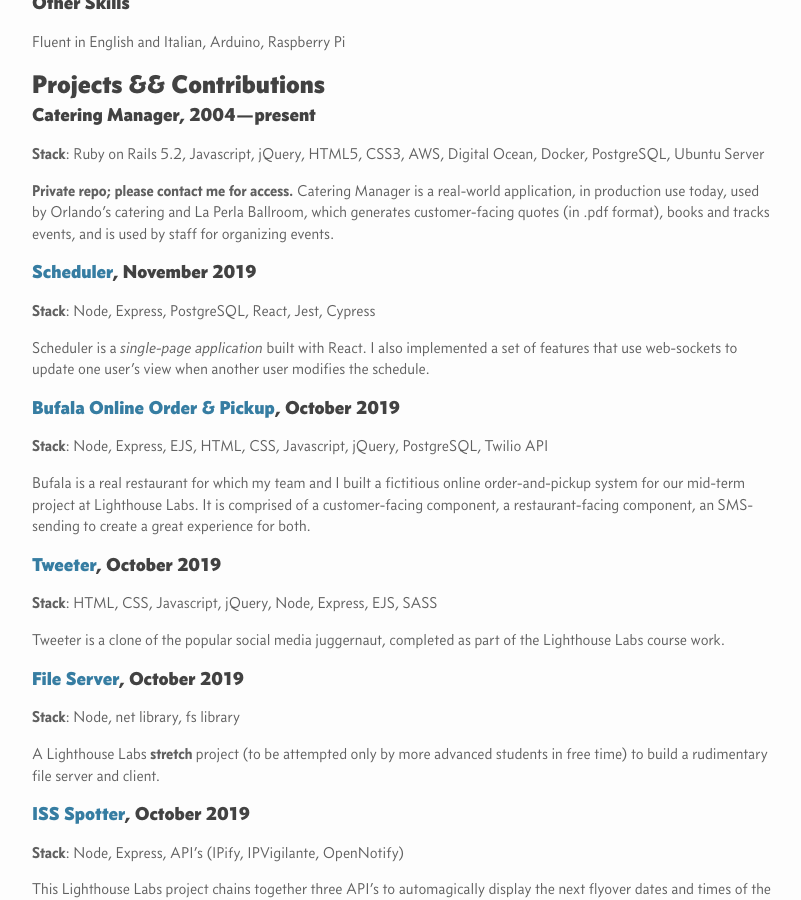
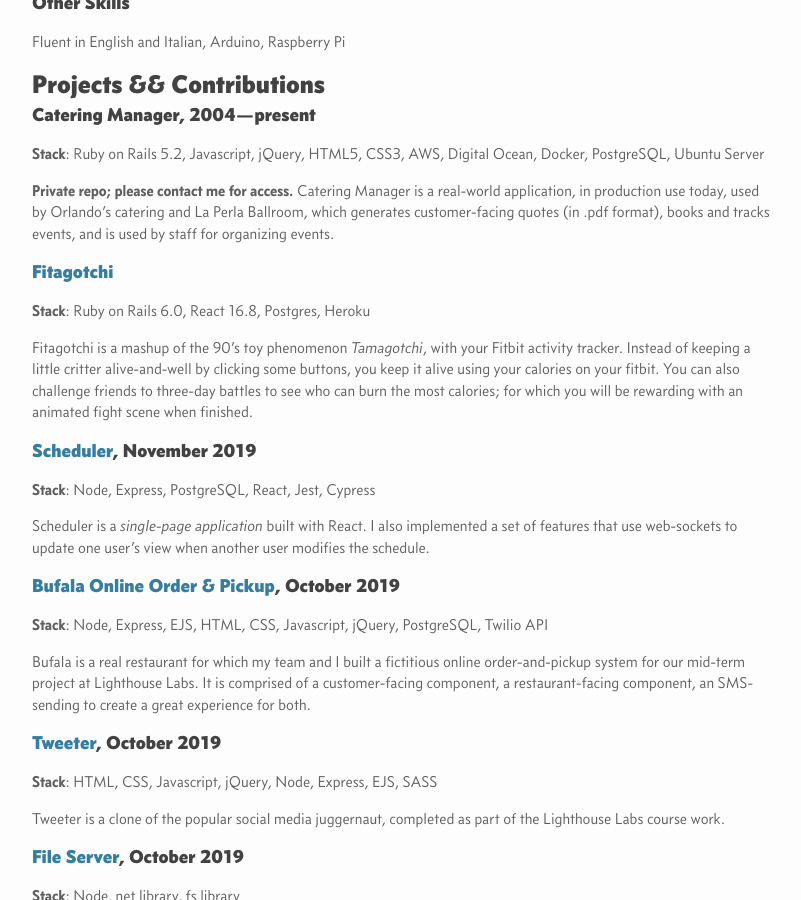
Before and after one commit to fapapa/fapapa.github.io, a Jekyll site: the page built from resume.md, in a window 1280 px wide and 900 px high, scrolled down 770 px. Shown: the whole window, without its empty margins (238-1039 px from the left). Built offline with Jekyll 4.4.1, drawn with Linux system fonts in a browser that asks for light colours.

Commit message:
Add Fitagotchi project to resume

```diff
--- a/resume.md
+++ b/resume.md
@@ -53,6 +53,16 @@ real-world application, in production use today, used by Orlando's
 catering and La Perla Ballroom, which generates customer-facing quotes
 (in .pdf format), books and tracks events, and is used by staff for
 organizing events.
+
+### [Fitagotchi](https://github.com/fapapa/Bit-Fit)
+
+**Stack**: Ruby on Rails 6.0, React 16.8, Postgres, Heroku
+
+Fitagotchi is a mashup of the 90's toy phenomenon *Tamagotchi*, with your Fitbit
+activity tracker. Instead of keeping a little critter alive-and-well by clicking
+some buttons, you keep it alive using your calories on your fitbit. You can also
+challenge friends to three-day battles to see who can burn the most calories;
+for which you will be rewarding with an animated fight scene when finished.
 
 ### [Scheduler](https://github.com/fapapa/scheduler), November 2019
 
```
